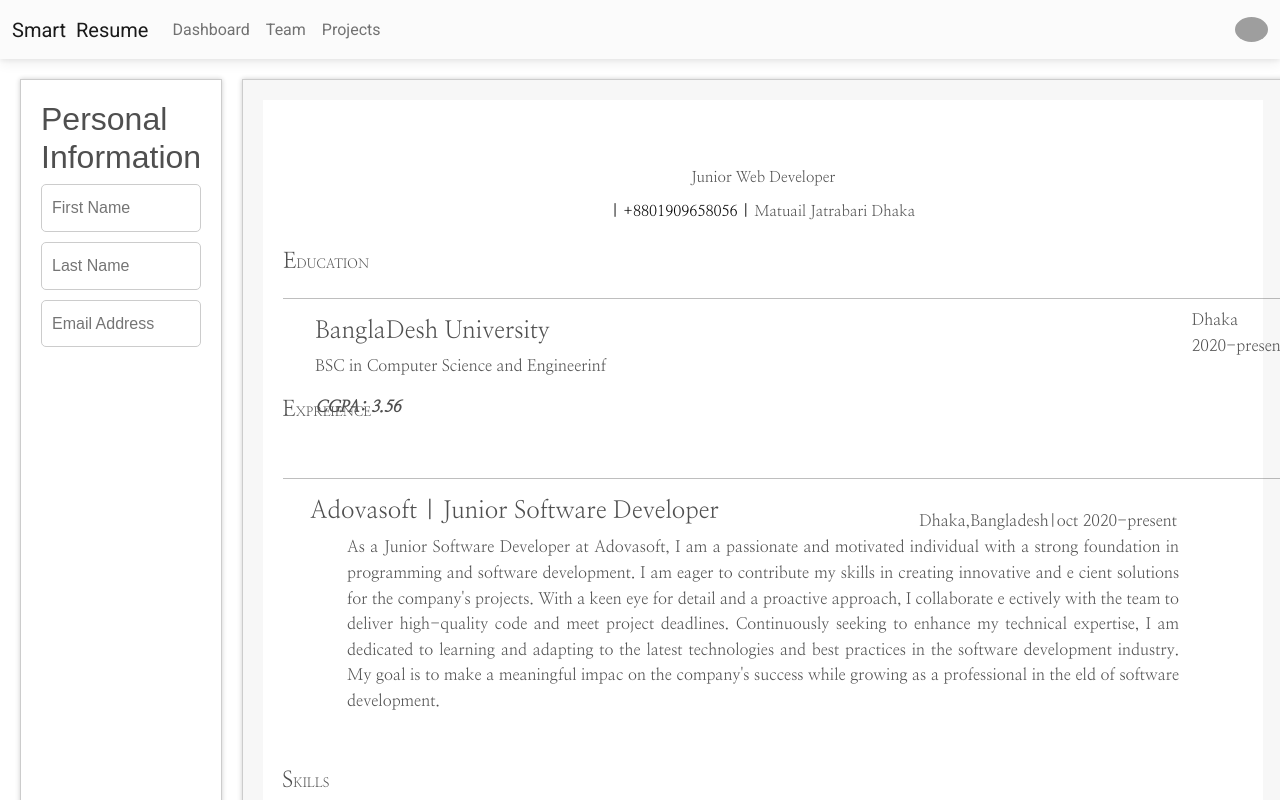
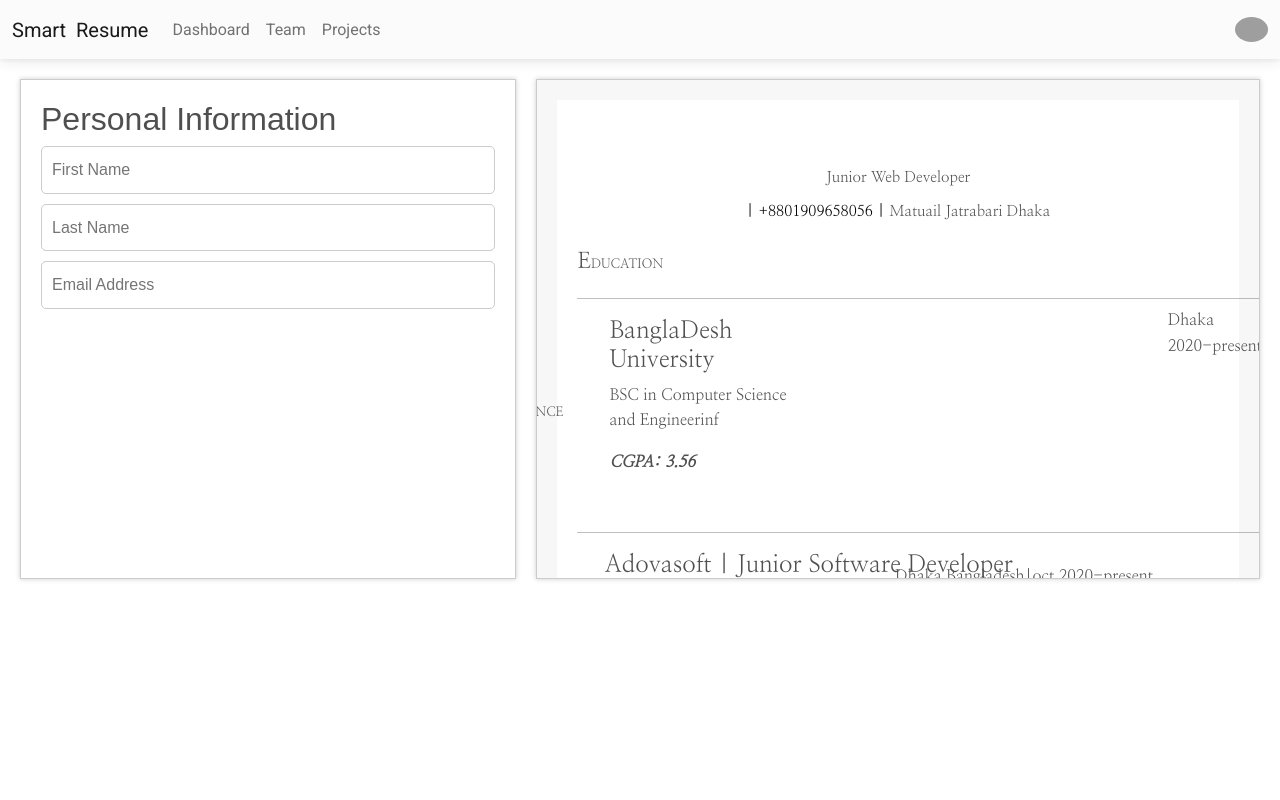
Before and after one commit to rabby-shek/reactjsresumebuilder, a React (Create React App) app: page / in a window 1280 px wide. Shown: the top 800 px of the page. Built offline with nearby package versions, Linux system fonts and the light colour scheme; grey boxes are pictures that could not be loaded.

Commit message:
preview-container css updated

```diff
--- a/src/assets/style.css
+++ b/src/assets/style.css
@@ -40,6 +40,8 @@
 
   /* Right column: CV Preview (70% width) */
   .preview-container {
+    overflow-y: scroll;
+    max-height: 500px;
     flex: 0.6;
     padding: 20px;
     background-color: #f7f7f7;
```
